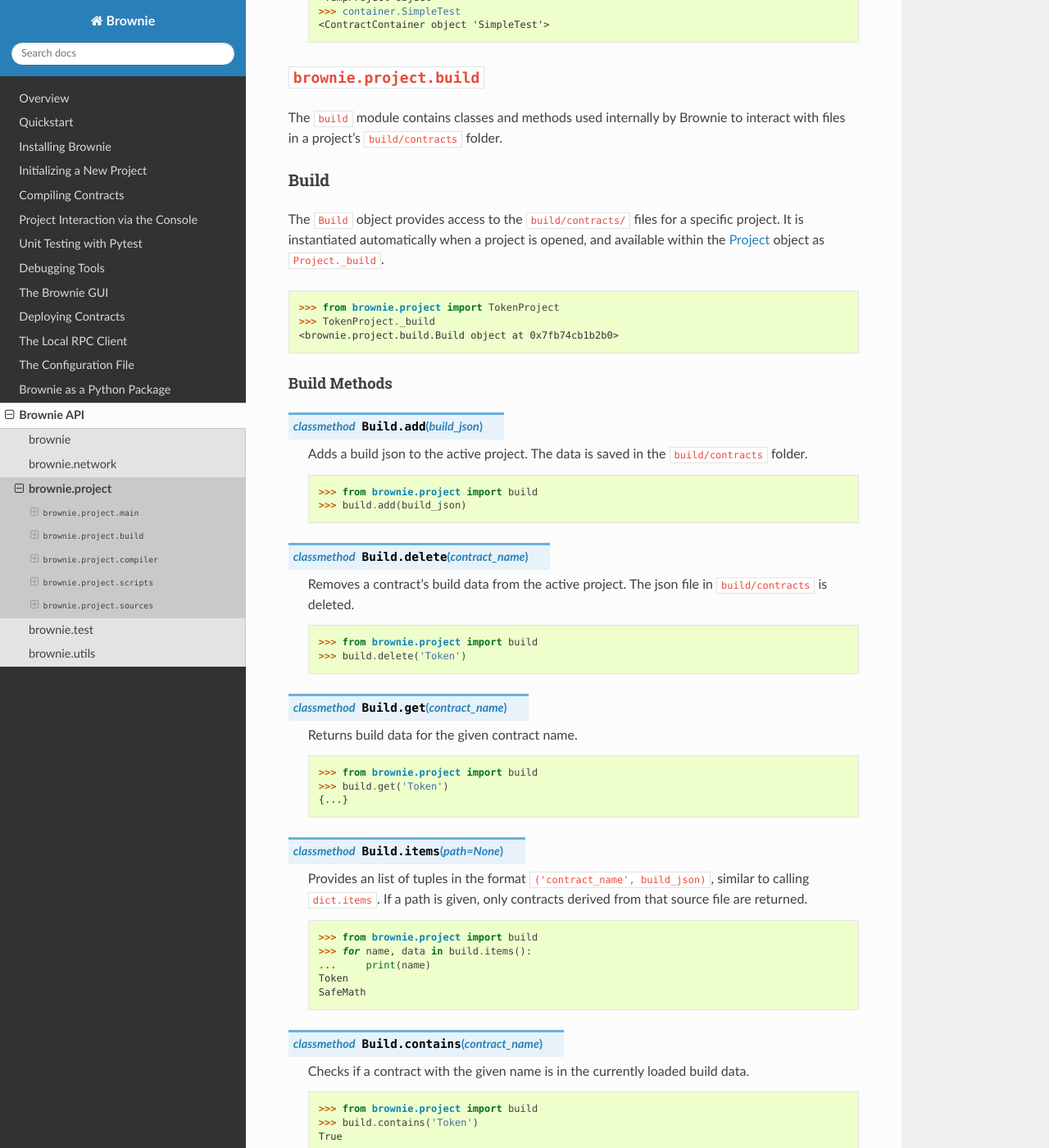
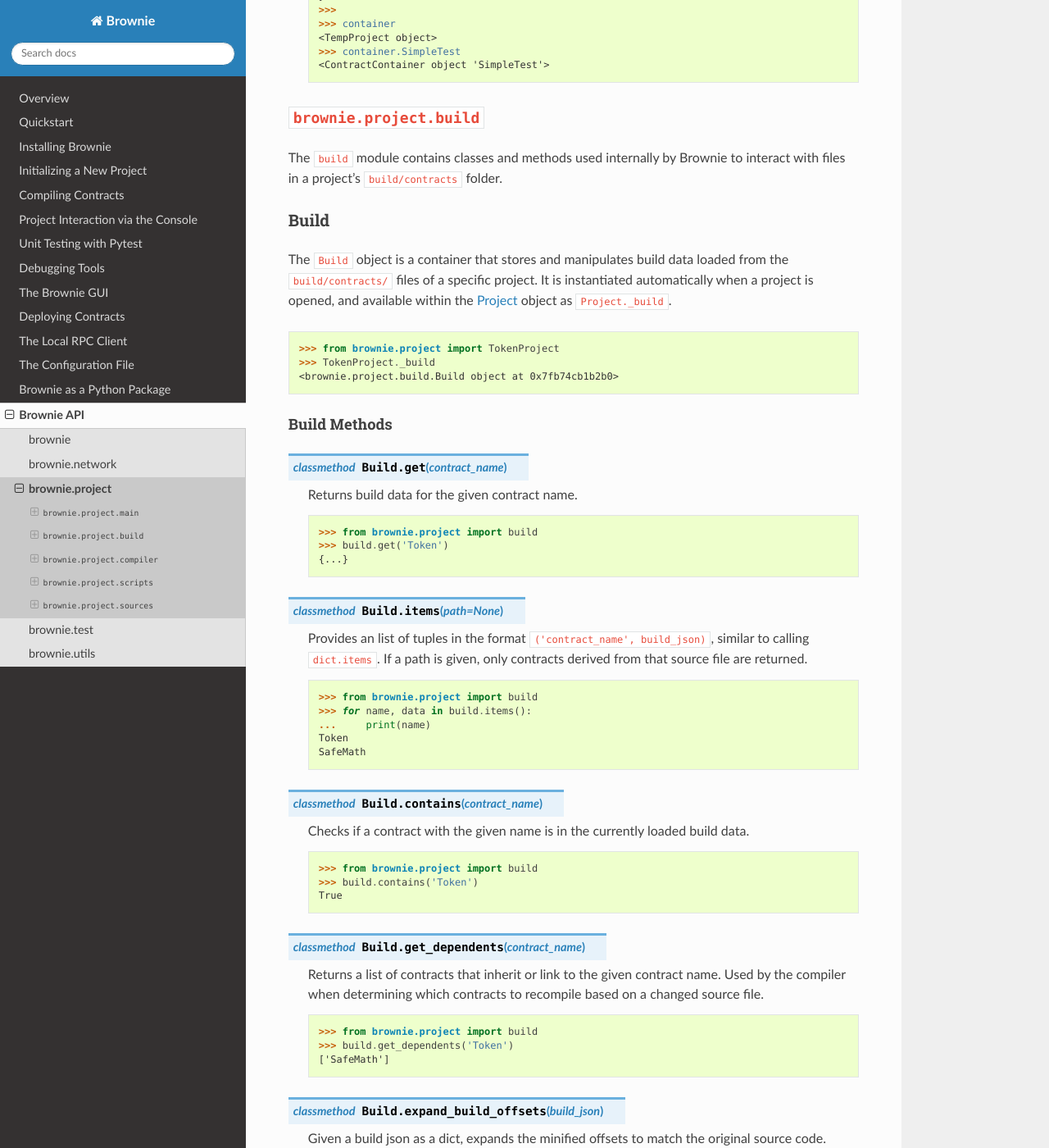
Before and after one commit to eth-brownie/brownie, a Sphinx documentation site: the page built from docs/api-project.rst, in a window 1280 px wide and 1400 px high, scrolled down 3215 px. Shown: the whole window at 82% size. Built offline with Sphinx 7.4.7 and the Read the Docs theme 2.0.0, drawn with Linux system fonts in a browser that asks for light colours; some of the changed text lies outside the part shown.

Commit message:
docs updates

```diff
--- a/docs/api-project.rst
+++ b/docs/api-project.rst
@@ -7,6 +7,8 @@
 The ``project`` package contains methods for initializing, loading and compiling Brownie projects, and container classes to hold the data.
 
 When Brownie is loaded from within a project folder, that project is automatically loaded and the ``ContractContainer`` objects are added to the ``__main__`` namespace. Unless you are working with more than one project at the same time, there is likely no need to directly interact with the top-level ``Project`` object or any of the methods within this package.
+
+Only the ``project.main`` module contains methods that directly interact with the filesystem.
 
 ``brownie.project.main``
 ========================
@@ -170,7 +172,7 @@
 Build
 -----
 
-The ``Build`` object provides access to the ``build/contracts/`` files for a specific project. It is instantiated automatically when a project is opened, and available within the :ref:`api-project-project` object as ``Project._build``.
+The ``Build`` object is a container that stores and manipulates build data loaded from the ``build/contracts/`` files of a specific project. It is instantiated automatically when a project is opened, and available within the :ref:`api-project-project` object as ``Project._build``.
 
 .. code-block:: python
 
@@ -180,24 +182,6 @@
 
 Build Methods
 *************
-
-.. py:classmethod:: Build.add(build_json)
-
-    Adds a build json to the active project. The data is saved in the ``build/contracts`` folder.
-
-    .. code-block:: python
-
-        >>> from brownie.project import build
-        >>> build.add(build_json)
-
-.. py:classmethod:: Build.delete(contract_name)
-
-    Removes a contract's build data from the active project.  The json file in ``build/contracts`` is deleted.
-
-    .. code-block:: python
-
-        >>> from brownie.project import build
-        >>> build.delete('Token')
 
 .. py:classmethod:: Build.get(contract_name)
 
@@ -247,6 +231,14 @@
 
 Build Internal Methods
 **********************
+
+.. py:classmethod:: Build._add(build_json)
+
+    Adds a contract's build data to the container.
+
+.. py:classmethod:: Build._remove(contract_name)
+
+    Removes a contract's build data from the container.
 
 .. py:classmethod:: Build._generate_revert_map(pcMap)
 
```
Also changed, not shown: other parts of docs/api-project.rst (+5 -4 lines).
